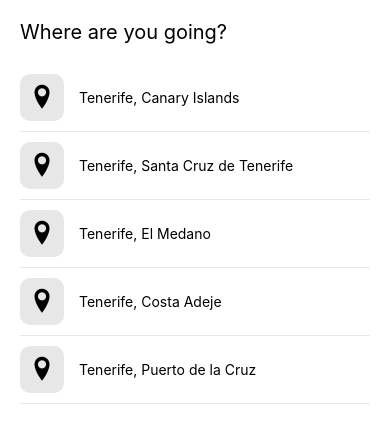
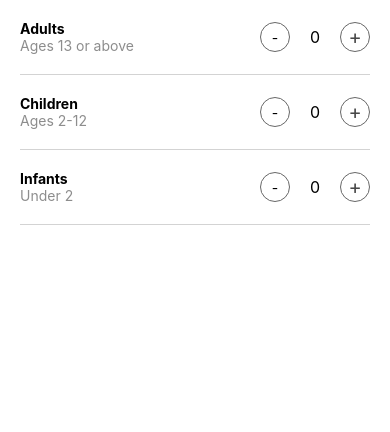
Before and after one commit to anasbajjouk/react-native-airbnb, a React Native app: screen / in a window 390 px wide. Shown: the top 432 px of the page. Built offline with nearby package versions, Linux system fonts and the light colour scheme.

Commit message:
added guests screen

```diff
--- a/App.js
+++ b/App.js
@@ -5,6 +5,7 @@
 import feed from './assets/data/feed'
 import SearchResultsScreen from './src/screens/SearchResults'
 import DestinationSearchScreen from './src/screens/DestinationSearch'
+import GuestsScreen from './src/screens/Guests'
 
 const App = () => {
   return (
@@ -12,7 +13,8 @@
       <StatusBar barStyle="dark-content" />
       <SafeAreaView>
         {/* <HomeScreen />  */}
-        <DestinationSearchScreen />
+        {/* <DestinationSearchScreen /> */}
+        <GuestsScreen />
         {/* <SearchResultsScreen /> */}
       </SafeAreaView>
     </>
--- /dev/null
+++ b/src/screens/Guests/index.js
@@ -0,0 +1,90 @@
+import React, { useState } from 'react'
+import { View, Text, Pressable } from 'react-native'
+import styles from './styles'
+
+const GuestsScreen = () => {
+  const [adults, setAdults] = useState(0)
+  const [children, setChildren] = useState(0)
+  const [infants, setInfants] = useState(0)
+
+  return (
+    <View>
+      <View style={styles.row}>
+        <View>
+          <Text style={styles.adultsText}>Adults</Text>
+          <Text style={styles.ageText}>Ages 13 or above</Text>
+        </View>
+
+        <View style={{ flexDirection: 'row', alignItems: 'center' }}>
+          <Pressable
+            onPress={() => setAdults(Math.max(0, adults - 1))}
+            style={styles.button}
+          >
+            <Text>-</Text>
+          </Pressable>
+
+          <Text style={styles.numberOfPeople}>{adults}</Text>
+
+          <Pressable
+            onPress={() => setAdults(adults + 1)}
+            style={styles.button}
+          >
+            <Text style={styles.signs}>+</Text>
+          </Pressable>
+        </View>
+      </View>
+
+      <View style={styles.row}>
+        <View>
+          <Text style={styles.adultsText}>Children</Text>
+          <Text style={styles.ageText}>Ages 2-12</Text>
+        </View>
+
+        <View style={{ flexDirection: 'row', alignItems: 'center' }}>
+          <Pressable
+            onPress={() => setChildren(Math.max(0, children - 1))}
+            style={styles.button}
+          >
+            <Text>-</Text>
+          </Pressable>
+
+          <Text style={styles.numberOfPeople}>{children}</Text>
+
+          <Pressable
+            onPress={() => setChildren(children + 1)}
+            style={styles.button}
+          >
+            <Text style={styles.signs}>+</Text>
+          </Pressable>
+        </View>
+      </View>
+
+      <View style={styles.row}>
+        <View>
+          <Text style={styles.adultsText}>Infants</Text>
+          <Text style={styles.ageText}>Under 2</Text>
+        </View>
+
+        <View style={{ flexDirection: 'row', alignItems: 'center' }}>
+          <Pressable
+            onPress={() => setInfants(Math.max(0, infants - 1))}
+            style={styles.button}
+          >
+            <Text>-</Text>
+          </Pressable>
+
+          <Text style={styles.numberOfPeople}>{infants}</Text>
+
+          <Pressable
+            onPress={() => setInfants(infants + 1)}
+            style={styles.button}
+          >
+            <Text style={styles.signs}>+</Text>
+          </Pressable>
+        </View>
+      </View>
+    </View>
+  )
+}
+
+export default GuestsScreen
--- /dev/null
+++ b/src/screens/Guests/styles.js
@@ -0,0 +1,37 @@
+import { StyleSheet } from 'react-native'
+
+const styles = StyleSheet.create({
+  row: {
+    flexDirection: 'row',
+    justifyContent: 'space-between',
+    paddingVertical: 20,
+    marginHorizontal: 20,
+    borderBottomWidth: 1,
+    borderColor: 'lightgrey',
+  },
+  button: {
+    borderWidth: 1,
+    width: 30,
+    height: 30,
+    borderRadius: 15,
+    justifyContent: 'center',
+    alignItems: 'center',
+    borderColor: '#676767',
+  },
+  adultsText: {
+    fontWeight: 'bold',
+  },
+  ageText: {
+    color: '#8d8d8d',
+  },
+  numberOfPeople: {
+    fontSize: 16,
+    marginHorizontal: 20,
+  },
+  signs: {
+    fontSize: 20,
+    color: '#474747',
+  },
+})
+
+export default styles
```
